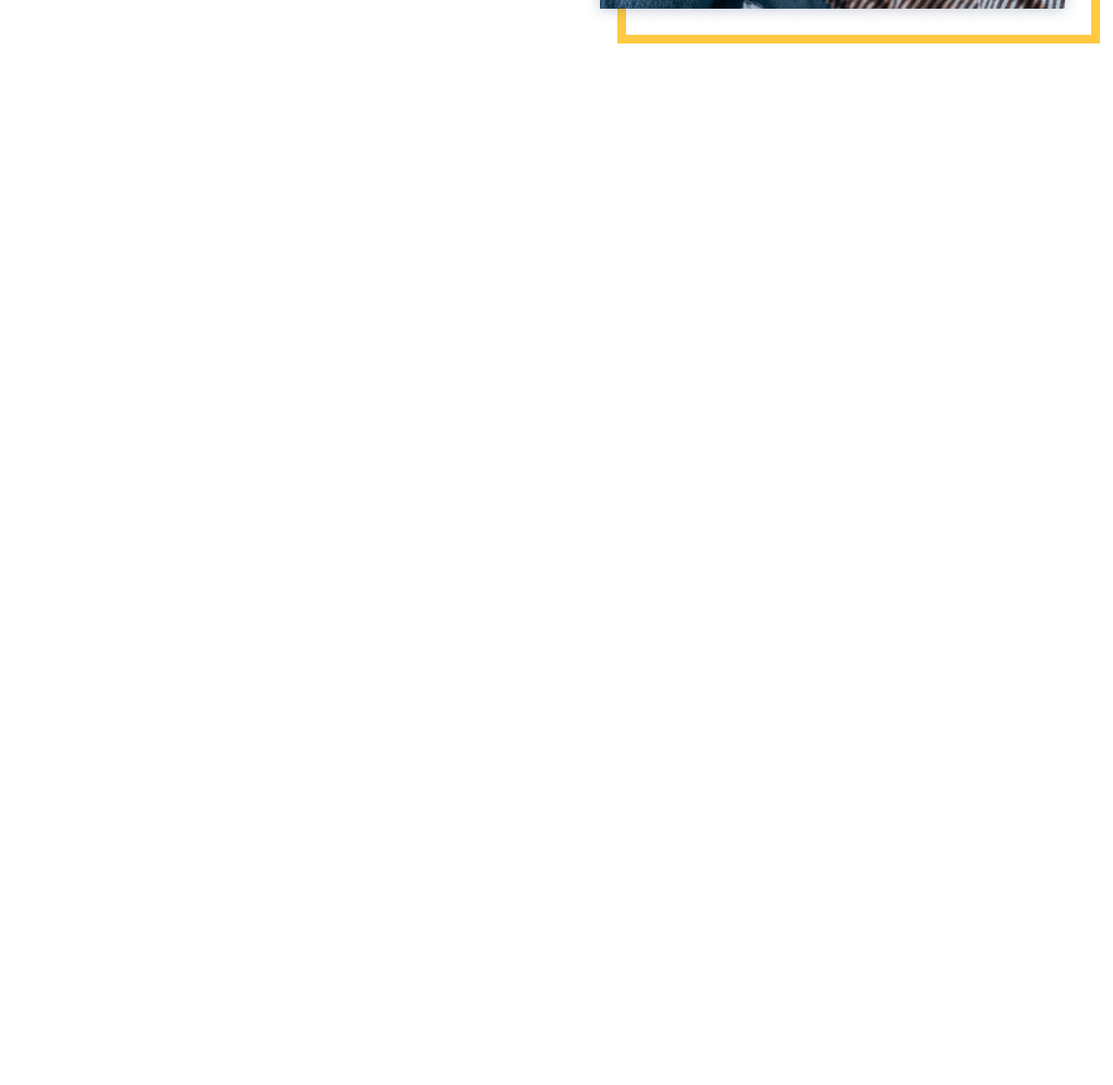
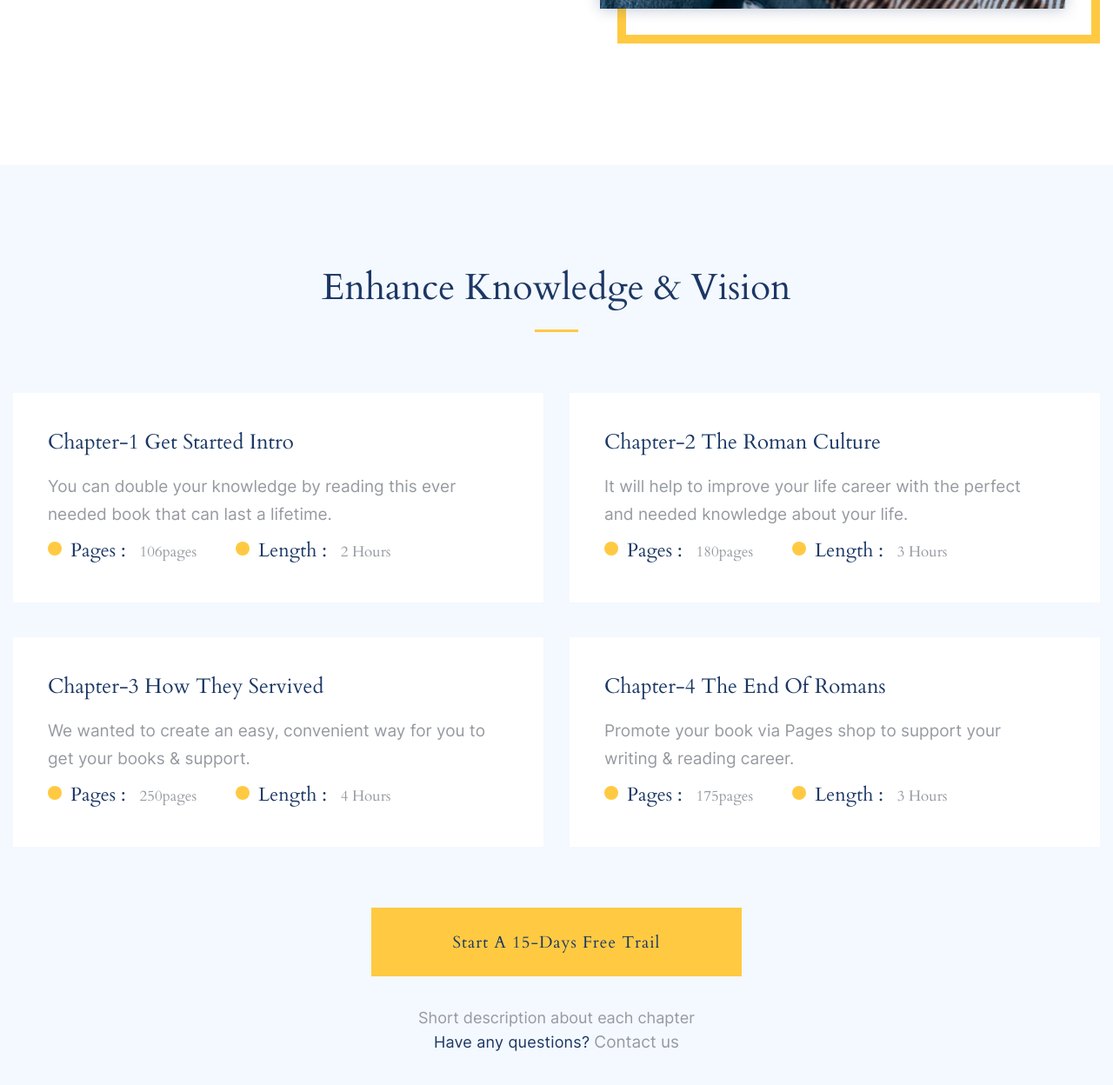
Before and after one commit to Batmankoff/pages, a website: page app/index.html in a window 1280 px wide. Shown: the part 5059-6307 px from the top of the page at 87% size. Before the commit the page ends 5249 px from the top, so only its background shows below. Drawn offline with nearby package versions, Linux system fonts and the light colour scheme; files that its build step writes are made by us from their sources.

Commit message:
added info

```diff
--- a/app/index.html
+++ b/app/index.html
@@ -304,6 +304,85 @@
       </div>
     </section>
 
+    <section class="info">
+      <div class="container">
+        <h2 class="title info__title">Enhance knowledge & Vision</h2>
+        <div class="info__items">
+          <div class="info__item">
+            <h3 class="info__item-title">Chapter-1 Get Started Intro</h3>
+            <p class="info__item-text">
+              You can double your knowledge by reading this ever needed book that can last a lifetime.
+            </p>
+            <div class="info__item-box">
+              <div class="info__item-desc">
+                Pages :
+                <span>106pages</span>
+              </div>
+              <div class="info__item-desc">
+                Length :
+                <span>2 Hours</span>
+              </div>
+            </div>
+          </div>
+          <div class="info__item">
+            <h3 class="info__item-title">Chapter-2 The Roman Culture</h3>
+            <p class="info__item-text">
+              It will help to improve your life career with the perfect and needed knowledge about your life.
+            </p>
+            <div class="info__item-box">
+              <div class="info__item-desc">
+                Pages :
+                <span>180pages</span>
+              </div>
+              <div class="info__item-desc">
+                Length :
+                <span>3 Hours</span>
+              </div>
+            </div>
+          </div>
+          <div class="info__item">
+            <h3 class="info__item-title">Chapter-3 How They Servived</h3>
+            <p class="info__item-text">
+              We wanted to create an easy, convenient way for you to get your books & support.
+            </p>
+            <div class="info__item-box">
+              <div class="info__item-desc">
+                Pages :
+                <span>250pages</span>
+              </div>
+              <div class="info__item-desc">
+                Length :
+                <span>4 Hours</span>
+              </div>
+            </div>
+          </div>
+          <div class="info__item">
+            <h3 class="info__item-title">Chapter-4 The End Of Romans</h3>
+            <p class="info__item-text">
+              Promote your book via Pages shop to support your writing & reading career.
+            </p>
+            <div class="info__item-box">
+              <div class="info__item-desc">
+                Pages :
+                <span>175pages</span>
+              </div>
+              <div class="info__item-desc">
+                Length :
+                <span>3 Hours</span>
+              </div>
+            </div>
+          </div>
+        </div>
+        <div class="info__box">
+          <a class="info__link" href="#">Start a 15-Days Free Trail</a>
+          <p class="info__text">
+            Short description about each chapter
+            <a class="info__text-link" href="#">Have any questions?</a> <span>Contact us</span>
+          </p>
+        </div>
+      </div>
+    </section>
+
   </main>
 
 
--- /dev/null
+++ b/app/scss/blocks/_info.scss
@@ -0,0 +1,119 @@
+.info {
+  padding: 116px 0 130px;
+  background-color: #F4F8FF;
+
+  &__title {
+    margin-bottom: 70px;
+  }
+
+  &__items {
+    display: grid;
+    grid-template-columns: repeat(2, 1fr);
+    grid-gap: 40px 30px;
+    margin-bottom: 70px;
+  }
+
+  &__item {
+    padding: 42px 65px 44px 40px;
+    background-color: #fff;
+  }
+
+  &__item-title {
+    @extend %cardo-400;
+    font-size: 24px;
+    line-height: 29px;
+    color: $title;
+    margin-bottom: 21px;
+  }
+
+  &__item-text {
+    max-width: 530px;
+    line-height: 32px;
+    color: #969AA0;
+    margin-bottom: 10px;
+
+  }
+
+  &__item-box {
+    display: flex;
+  }
+
+  &__item-desc {
+    @extend %cardo-400;
+    font-size: 22px;
+    line-height: 31px;
+    color: #1B3764;
+    padding-left: 26px;
+    position: relative;
+
+    &::before {
+      position: absolute;
+      content: "";
+      width: 16px;
+      height: 16px;
+      left: 0;
+      top: 5px;
+      background-color: #FFCA42;
+      border-radius: 50%;
+    }
+
+    span {
+      display: inline-block;
+      font-size: 17px;
+      line-height: 27px;
+      color: #969AA0;
+      margin-left: 10px;
+    }
+  }
+  &__item-desc + .info__item-desc{
+    margin-left: 45px;
+  }
+
+
+
+  &__box {
+    text-align: center;
+  }
+
+  &__link {
+    display: inline-block;
+    @extend %cardo-400;
+    line-height: 28px;
+    letter-spacing: 1px;
+    text-transform: capitalize;
+    color: #1B3764;
+    padding: 24px 92px 23px;
+    background-color: #FFCA42;
+    border: 2px solid #FFCA42;
+    margin-bottom: 34px;
+    transition: all 0.3s;
+
+    &:hover {
+      background-color: #fff;
+    }
+  }
+
+  &__text {
+    max-width: 331px;
+    margin: 0 auto;
+    font-size: 18px;
+    line-height: 28px;
+    color: #969AA0;
+
+    span {
+      font-size: 19px;
+    }
+  }
+
+  &__text-link {
+    letter-spacing: 0.19px;
+    color: #1B3764;
+    padding-bottom: 5px;
+    transition: all 0.3s;
+
+    &:hover {
+      border-bottom: 1px solid #FFCA42;
+    }
+  }
+
+}
--- a/app/scss/style.scss
+++ b/app/scss/style.scss
@@ -14,6 +14,7 @@
 @import 'blocks/_descriptions';
 @import 'blocks/_order';
 @import 'blocks/_training';
+@import 'blocks/_info';
 @import 'blocks/_reviews';
 @import 'blocks/_articles';
 @import 'blocks/_subscribe';
```
